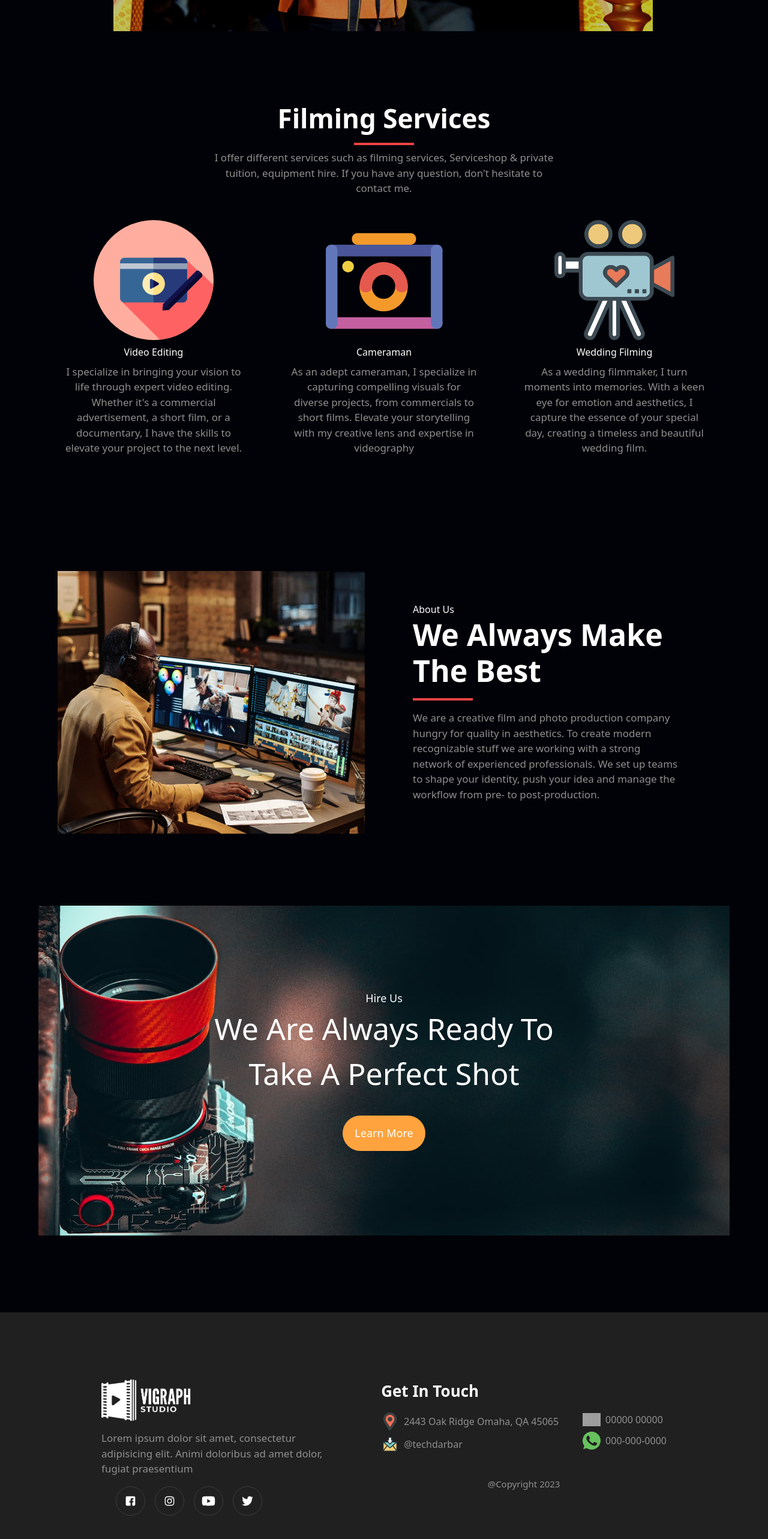
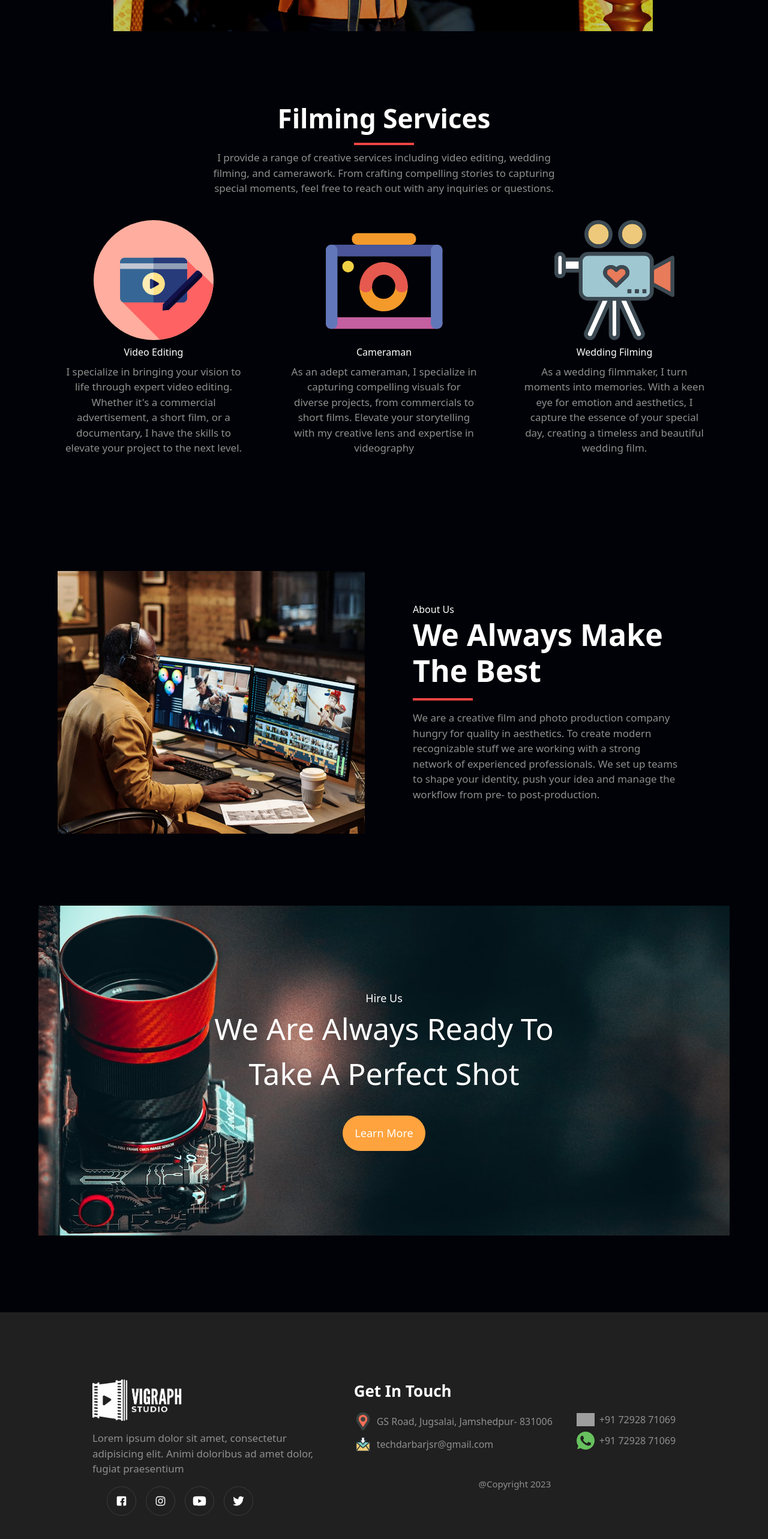
Before and after one commit to RazaNaqsh/techDarbar, a React (Vite) app: page / in a window 1280 px wide. Shown: the part 690-3256 px from the top of the page at 60% size. Built offline with nearby package versions, Linux system fonts and the light colour scheme; grey boxes are pictures that could not be loaded; the HTML template or start-up script is replaced by a standard one.

Commit message:
content edit

```diff
--- a/src/components/Footer.jsx
+++ b/src/components/Footer.jsx
@@ -32,22 +32,29 @@ const Footer = () => {
             <section className="space-y-2">
               <div className="flex gap-2 items-center">
                 <img src={location} className="inline w-[30px]" alt="" />
-                <p className="text-[#8F8F8F]">2443 Oak Ridge Omaha, QA 45065</p>
+                <p className="text-[#8F8F8F]">
+                  GS Road, Jugsalai, Jamshedpur- 831006
+                </p>
               </div>
               <div className="flex gap-2 items-center">
                 <img src={mail} className="inline w-[30px]" alt="" />
-                <p className="text-[#8F8F8F]">@techdarbar</p>
+                <a
+                  href="mailto:techdarbarjsr@gmail.com"
+                  className="text-[#8F8F8F]"
+                >
+                  techdarbarjsr@gmail.com
+                </a>
               </div>
             </section>
 
             <section className="space-y-2">
               <div className="flex gap-2 items-center">
                 <img src={phone} className="inline w-[30px]" alt="" />
-                <p className="text-[#8F8F8F]">00000 00000</p>
+                <p className="text-[#8F8F8F]">+91 72928 71069</p>
               </div>
               <div className="flex gap-2 items-center">
                 <img src={whatsapp} className="inline w-[30px]" alt="" />
-                <p className="text-[#8F8F8F]">000-000-0000</p>
+                <p className="text-[#8F8F8F]">+91 72928 71069</p>
               </div>
             </section>
           </div>
--- a/src/components/Services.jsx
+++ b/src/components/Services.jsx
@@ -11,9 +11,10 @@ const Services = () => {
         </h1>
         <hr className="mx-auto w-[100px] border-2 border-red-500" />
         <p className="text-justify md:text-center text-[14px] md:text-[17px] w-[80vw] md:w-[45vw] mx-auto text-[#8F8F8F]">
-          I offer different services such as filming services, Serviceshop &
-          private tuition, equipment hire. If you have any question, don't
-          hesitate to contact me.
+          I provide a range of creative services including video editing,
+          wedding filming, and camerawork. From crafting compelling stories to
+          capturing special moments, feel free to reach out with any inquiries
+          or questions.
         </p>
       </div>
       <div className="flex flex-col md:flex-row items-center gap-12 md:gap-0 justify-around w-[90%] mx-auto mt-10">
```
